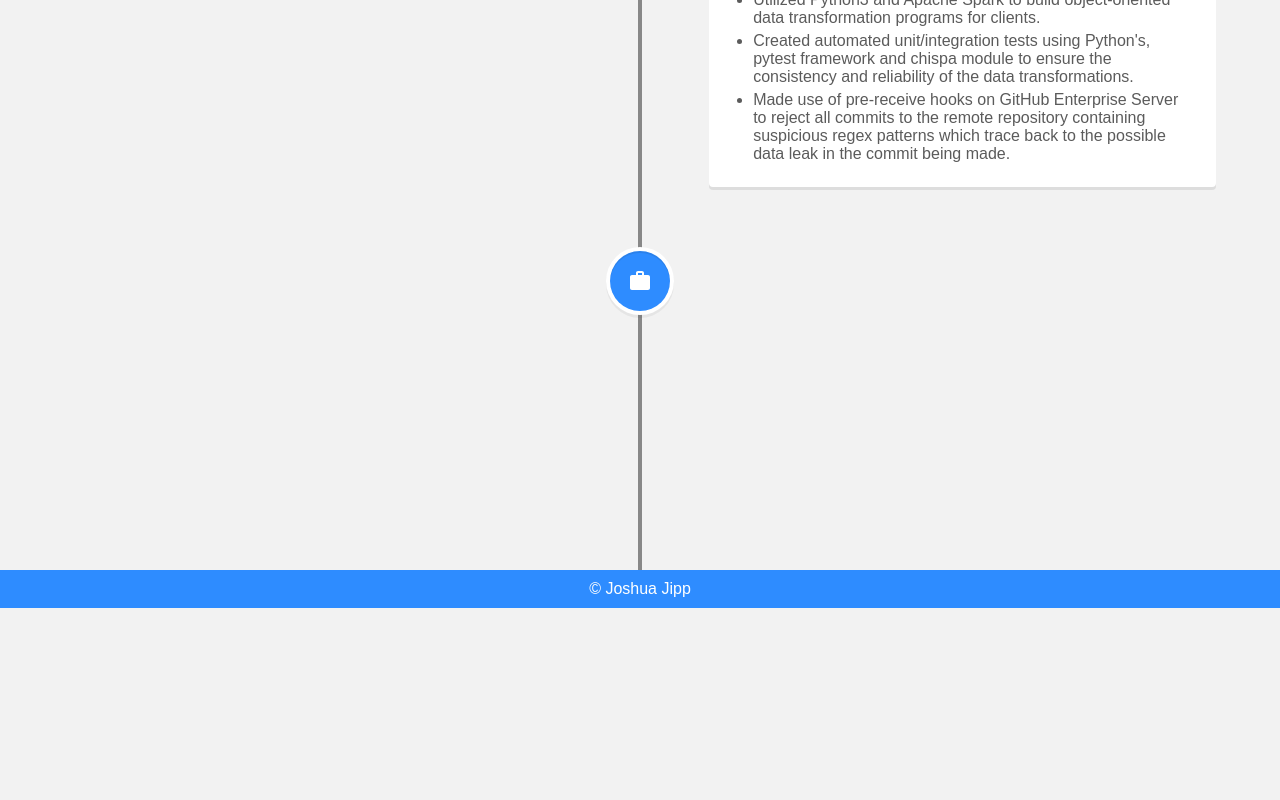
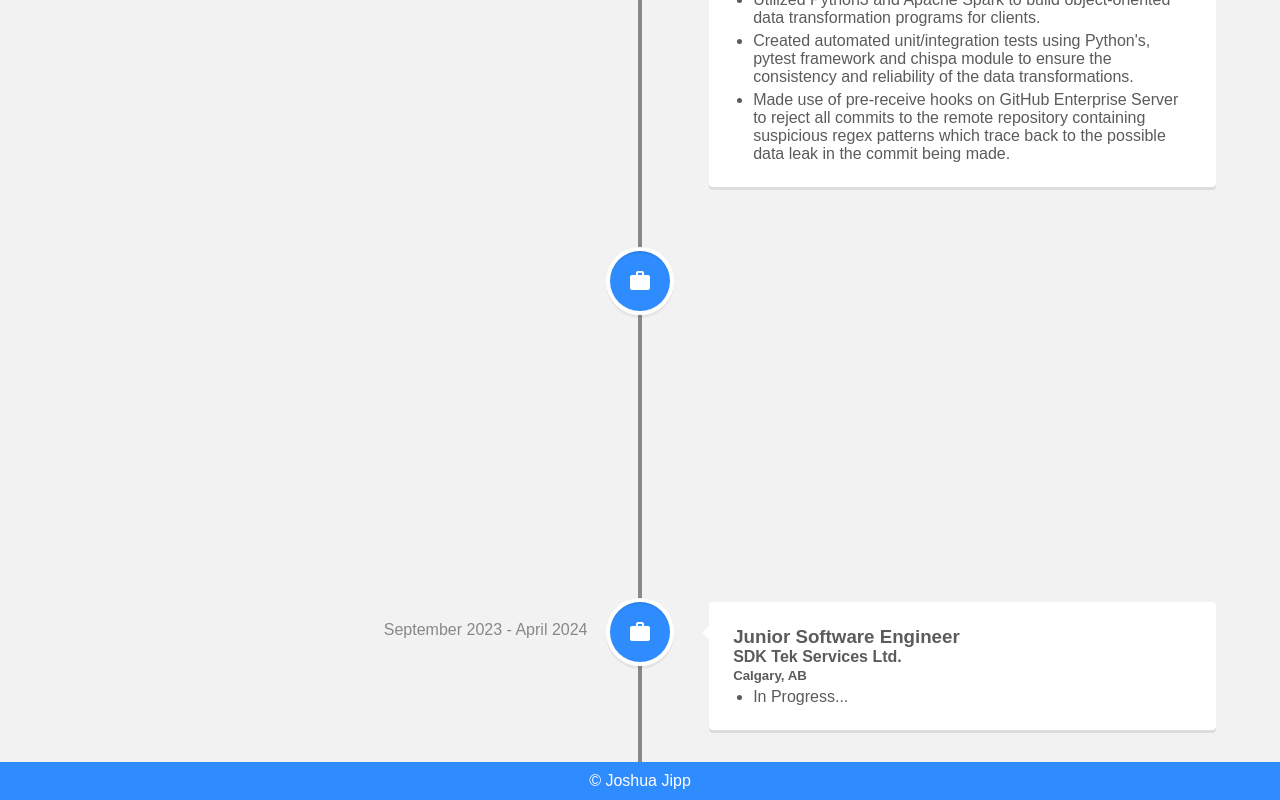
Before and after one commit to joshuajipp/portfolio_website, a React (Create React App) app: page /experience in a window 1280 px wide. Shown: the part 868-1668 px from the top of the page. Before the commit the page ends 1476 px from the top, so only its background shows below. Built offline with nearby package versions, Linux system fonts and the light colour scheme; the HTML template or start-up script is replaced by a standard one.

Commit message:
updated work experience section

```diff
--- a/src/pages/Experience.jsx
+++ b/src/pages/Experience.jsx
@@ -126,7 +126,7 @@ function Experience(props) {
           </div>
           <ul className="text-box">
             <li>
-            Fully developed an Azure Function API to handle Azure Data Factory error messages.
+            Fully developed a Python Azure Function API to handle Azure Data Factory error messages.
             </li>
             <li>
             Implemented an email notification system that dispatches error details and the resolution provided by GPT-4 chat completions API, enhancing operational response times.
@@ -140,6 +140,27 @@ function Experience(props) {
 
           </ul>
         </VerticalTimelineElement>
+        <VerticalTimelineElement
+          className="vertical-timeline-element--work"
+          date="September 2023 - April 2024"
+          iconStyle={{ background: "#e9d35b", color: "#fff" }}
+          icon={<WorkIcon />}
+        >
+          <div className="note-header-indent">
+            <h3 className="vertical-timeline-element-title">
+              Junior Software Engineer
+            </h3>
+            <h4 className="vertical-timeline-element-subtitle">SDK Tek Services Ltd.</h4>
+            <h5 className="grade">Calgary, AB</h5>
+          </div>
+          <ul className="text-box">
+            <li>
+            In Progress...
+            </li>
+
+
+          </ul>
+        </VerticalTimelineElement>
       </VerticalTimeline>
     </motion.div>
   );
```
